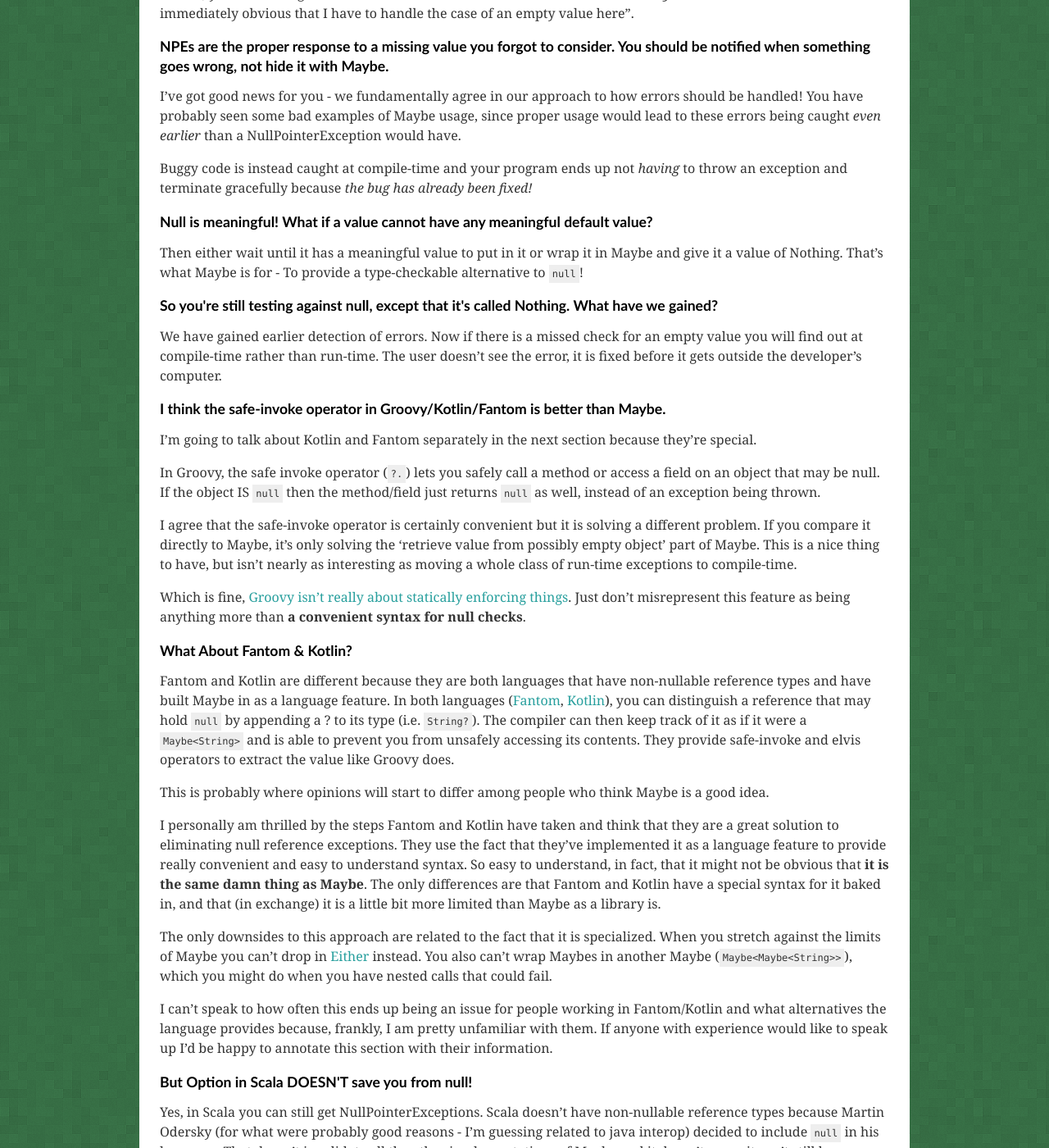
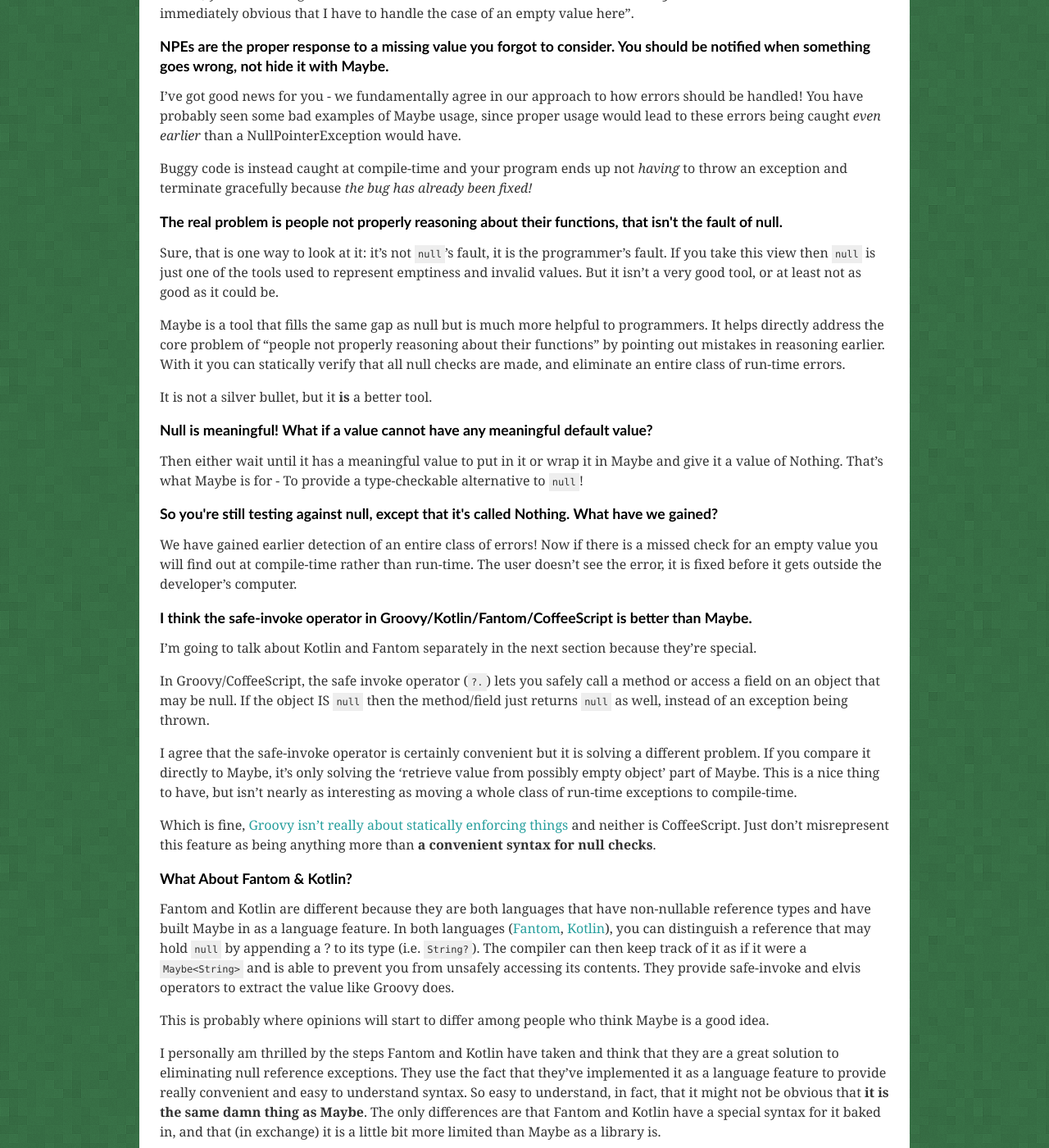
Before and after one commit to nickknw/nickknowlson.com, a Jekyll site: the page built from _posts/2013-04-16-why-maybe-is-better-than-null.markdown, in a window 1280 px wide and 1400 px high, scrolled down 2797 px. Shown: the whole window at 82% size. Built offline with Jekyll 4.4.1, drawn with Linux system fonts in a browser that asks for light colours; nearby versions of some CDN libraries; comment, search, counter and statistics services are not loaded; some of the changed text lies outside the part shown.

Commit message:
minor updates to 'why maybe is better than null' post
add two faq entries
add spaces to heading links to prevent an iOS rendering bug
a couple of other minor tweaks

```diff
--- a/_posts/2013-04-16-why-maybe-is-better-than-null.markdown
+++ b/_posts/2013-04-16-why-maybe-is-better-than-null.markdown
@@ -106,7 +106,7 @@ I have made each headline a link as well so each question/answer combo can be li
 to individually.
 
 <h4><a id="maybe-shortcomings" href="#maybe-shortcomings" class="header_link">Maybe isn't the be-all
-end-all.</a></h4>
+end-all.</a> </h4>
 
 I definitely agree. For one thing, I haven't even mentioned
 [Either](http://www.haskell.org/ghc/docs/6.12.2/html/libraries/base-4.2.0.1/Data-Either.html)!
@@ -132,7 +132,7 @@ Beautifully stated! This is a much more general (and elegant) way to look at
 it. It's a somewhat harder sentiment to communicate effectively to a lot of
 people though.
 
-<h4><a id="ide-plugin" href="#ide-plugin" class="header_link">My IDE plugin already does this.</a></h4>
+<h4><a id="ide-plugin" href="#ide-plugin" class="header_link">My IDE plugin already does this.</a> </h4>
 
 Yes, there are some IDEs and plugins that provide limited null reference analysis.
 The key though, is that it **is** limited. As far as I know none of them
@@ -145,7 +145,7 @@ the case of an empty value here".
 
 <h4><a id="hiding" href="#hiding" class="header_link">NPEs are the proper
 response to a missing value you forgot to consider. You should be notified when
-something goes wrong, not hide it with Maybe.</a></h4>
+something goes wrong, not hide it with Maybe.</a> </h4>
 
 I've got good news for you - we fundamentally agree in our approach to how
 errors should be handled! You have probably seen some bad examples of Maybe
@@ -156,25 +156,42 @@ Buggy code is instead caught at compile-time and your program ends up not
 _having_ to throw an exception and terminate gracefully because _the bug has
 already been fixed!_
 
-<h4><a id="default-value" href="#default-value" class="header_link">Null is meaningful! What if a value cannot have any meaningful default value?</a></h4>
+<h4><a id="real-problem" href="#real-problem" class="header_link">The real
+problem is people not properly reasoning about their functions, that isn't the
+fault of null.</a> </h4>
+
+Sure, that is one way to look at it: it's not `null`'s fault, it is the
+programmer's fault. If you take this view then `null` is just one of the tools
+used to represent emptiness and invalid values. But it isn't a very good tool,
+or at least not as good as it could be.
+
+Maybe is a tool that fills the same gap as null but is much more helpful to
+programmers. It helps directly address the core problem of "people not properly
+reasoning about their functions" by pointing out mistakes in reasoning earlier.
+With it you can statically verify that all null checks are made, and eliminate
+an entire class of run-time errors.
+
+It is not a silver bullet, but it **is** a better tool.
+
+<h4><a id="default-value" href="#default-value" class="header_link">Null is meaningful! What if a value cannot have any meaningful default value?</a> </h4>
 
 Then either wait until it has a meaningful value to put in it or wrap it in
 Maybe and give it a value of Nothing. That's what Maybe is for - To provide a
 type-checkable alternative to `null`!
 
-<h4><a id="same-thing" href="#same-thing" class="header_link">So you're still testing against null, except that it's called Nothing. What have we gained?</a></h4>
+<h4><a id="same-thing" href="#same-thing" class="header_link">So you're still testing against null, except that it's called Nothing. What have we gained?</a> </h4>
 
-We have gained earlier detection of errors. Now if there is a missed check for
-an empty value you will find out at compile-time rather than run-time. The user
-doesn't see the error, it is fixed before it gets outside the developer's
-computer.
+We have gained earlier detection of an entire class of errors! Now if there is a
+missed check for an empty value you will find out at compile-time rather than
+run-time. The user doesn't see the error, it is fixed before it gets outside the
+developer's computer.
 
-<h4><a id="safe-invoke" href="#safe-invoke" class="header_link">I think the safe-invoke operator in Groovy/Kotlin/Fantom is better than Maybe.</a></h4>
+<h4><a id="safe-invoke" href="#safe-invoke" class="header_link">I think the safe-invoke operator in Groovy/Kotlin/Fantom/CoffeeScript is better than Maybe.</a> </h4>
 
 I'm going to talk about Kotlin and Fantom separately in the next section because
 they're special.
 
-In Groovy, the safe invoke operator (`?.`) lets you safely call a method or access
+In Groovy/CoffeeScript, the safe invoke operator (`?.`) lets you safely call a method or access
 a field on an object that may be null. If the object IS `null` then the
 method/field just returns `null` as well, instead of an exception being thrown.
 
@@ -184,11 +201,11 @@ a different problem.  If you compare it directly to Maybe, it's only solving the
 to have, but isn't nearly as interesting as moving a whole class of run-time
 exceptions to compile-time.
 
-Which is fine, [Groovy isn't really about statically enforcing things](http://james-iry.blogspot.ca/2009/07/groovy-does-not-have-optional-static.html).
+Which is fine, [Groovy isn't really about statically enforcing things](http://james-iry.blogspot.ca/2009/07/groovy-does-not-have-optional-static.html) and neither is CoffeeScript.
 Just don't misrepresent this feature as being anything more than **a convenient
 syntax for null checks**.
 
-<h4><a id="fantom-kotlin" href="#fantom-kotlin" class="header_link">What About Fantom &amp; Kotlin?</a></h4>
+<h4><a id="fantom-kotlin" href="#fantom-kotlin" class="header_link">What About Fantom &amp; Kotlin?</a> </h4>
 
 Fantom and Kotlin are different because they are both languages that have
 non-nullable reference types and have built Maybe in as a language
@@ -221,7 +238,7 @@ Fantom/Kotlin and what alternatives the language provides because, frankly, I am
 pretty unfamiliar with them. If anyone with experience would like to speak up
 I'd be happy to annotate this section with their information.
 
-<h4><a id="option-scala" href="#option-scala" class="header_link">But Option in Scala DOESN'T save you from null!</a></h4>
+<h4><a id="option-scala" href="#option-scala" class="header_link">But Option in Scala DOESN'T save you from null!</a> </h4>
 
 Yes, in Scala you can still get NullPointerExceptions. Scala doesn't have
 non-nullable reference types because Martin Odersky (for what were probably good
@@ -230,5 +247,21 @@ language. That doesn't invalidate all the other implementations of Maybe
 and it doesn't mean it can't still be somewhat useful in Scala.
 
 Feel free to point out to people that Scala's implementation of Option still
-allows for NullPointerExceptions, just stop generalizing it to "Maybe and Option
+allows for NullPointerExceptions, just don't generalize it to "Maybe and Option
 aren't useful".
+
+<h4><a id="unsafe-methods" href="#unsafe-methods"
+class="header_link">Safety ISN'T guaranteed because of the existence of unsafe
+extraction methods.</a> </h4>
+
+Often implementations of Maybe will include more than only safe extraction
+methods. Haskell's `fromJust` and Scala's `get` both attempt to retrieve the
+value wrapped in Maybe and throw runtime errors if it doesn't exist.
+
+So it is possible to shoot yourself in the foot, if you want to. The difference
+is: you have to **explicitly ask** for this behaviour, it cannot sneak in by
+accident.
+
+Whenever I claim Maybe can move null reference exceptions to compile-time,
+it comes with the assumption that you're using the built-in safe extractions
+methods and that you're not _requesting_ run-time exceptions.
```
Also changed, not shown: other parts of _posts/2013-04-16-why-maybe-is-better-than-null.markdown (+1 -1 lines).
